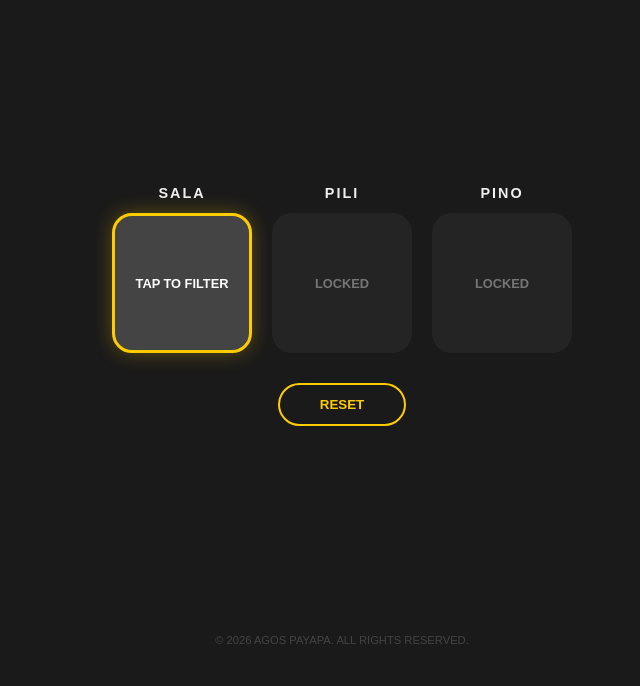
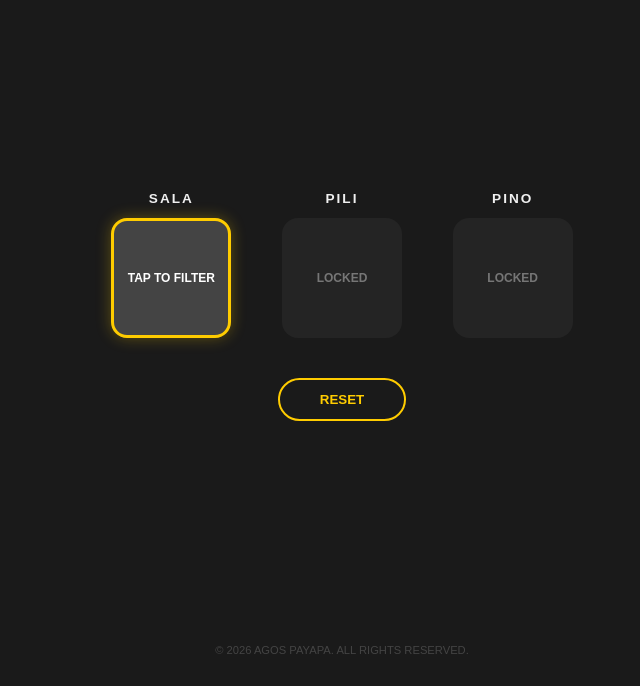
Before and after one commit to agospayapasavong-code/dice-app, a plain HTML site: page index.html in a window 1280 px wide. Shown: the part 114-800 px from the top of the page, without its empty margins (298-938 px from the left). Drawn offline with Linux system fonts and the light colour scheme.

Commit message:
Update index.html

```diff
--- a/index.html
+++ b/index.html
@@ -18,7 +18,7 @@
             background-color: #1a1a1a;
             color: #f0f0f0;
             font-family: sans-serif;
-            padding: 40px 20px;
+            padding: 30px 15px;
             text-align: center;
         }
 
@@ -32,28 +32,48 @@
             justify-content: center;
             flex-grow: 1;
             gap: 30px;
+            width: 100%;
+            max-width: 500px; /* Keeps layout neat on tablets */
         }
 
-        .dice-container { display: flex; gap: 20px; justify-content: center; }
-        .die-wrapper { display: flex; flex-direction: column; align-items: center; gap: 12px; }
-        .die-wrapper span { font-size: 0.9rem; font-weight: bold; letter-spacing: 2px; }
+        /* FIXED: Added wrapping and optimized spacing for narrow screens */
+        .dice-container {
+            display: flex;
+            gap: 12px;
+            justify-content: center;
+            width: 100%;
+            flex-wrap: nowrap; /* Forces them to stay side-by-side */
+        }
 
+        .die-wrapper {
+            display: flex;
+            flex-direction: column;
+            align-items: center;
+            gap: 12px;
+            flex: 1; /* Automatically shrinks each column equally to fit the screen */
+            min-width: 0; /* Allows shrinking below content size */
+        }
+
+        .die-wrapper span { font-size: 0.85rem; font-weight: bold; letter-spacing: 2px; }
+
+        /* FIXED: Replaced fixed width/height with dynamic aspect-ratio resizing */
         .dice {
-            width: 140px;
-            height: 140px;
+            width: 100%;
+            max-width: 120px;
+            aspect-ratio: 1 / 1; /* Maintains a perfect square dynamically */
             background-color: #333;
             color: #fff;
             display: flex;
             align-items: center;
             justify-content: center;
-            font-size: 0.8rem;
+            font-size: 0.75rem;
             font-weight: bold;
-            border-radius: 20px;
+            border-radius: 16px;
             border: 3px solid transparent;
             cursor: not-allowed;
             opacity: 0.4;
             transition: 0.3s;
-            padding: 10px;
+            padding: 8px;
             overflow: hidden;
         }
 
@@ -62,7 +82,7 @@
             cursor: pointer;
             opacity: 1;
             border-color: #ffcc00;
-            box-shadow: 0 0 20px rgba(255, 204, 0, 0.3);
+            box-shadow: 0 0 15px rgba(255, 204, 0, 0.3);
         }
 
         .dice.rolled {
@@ -81,16 +101,18 @@
             height: 100%;
         }
 
+        /* FIXED: Made images scale beautifully inside the fluid dice */
         .result-content img {
-            width: 80px;
-            height: 80px;
+            width: 70%;
+            height: auto;
+            max-height: 65px;
             object-fit: contain;
             display: block;
-            margin-bottom: 8px;
+            margin-bottom: 6px;
         }
 
         .result-label {
-            font-size: 0.7rem;
+            font-size: 0.65rem;
             font-weight: 900;
             text-transform: uppercase;
             line-height: 1.2;
@@ -108,6 +130,7 @@
             cursor: pointer;
             font-weight: bold;
             transition: 0.2s;
+            margin-top: 10px;
         }
         button:hover { background: #ffcc00; color: #1a1a1a; }
 
```
